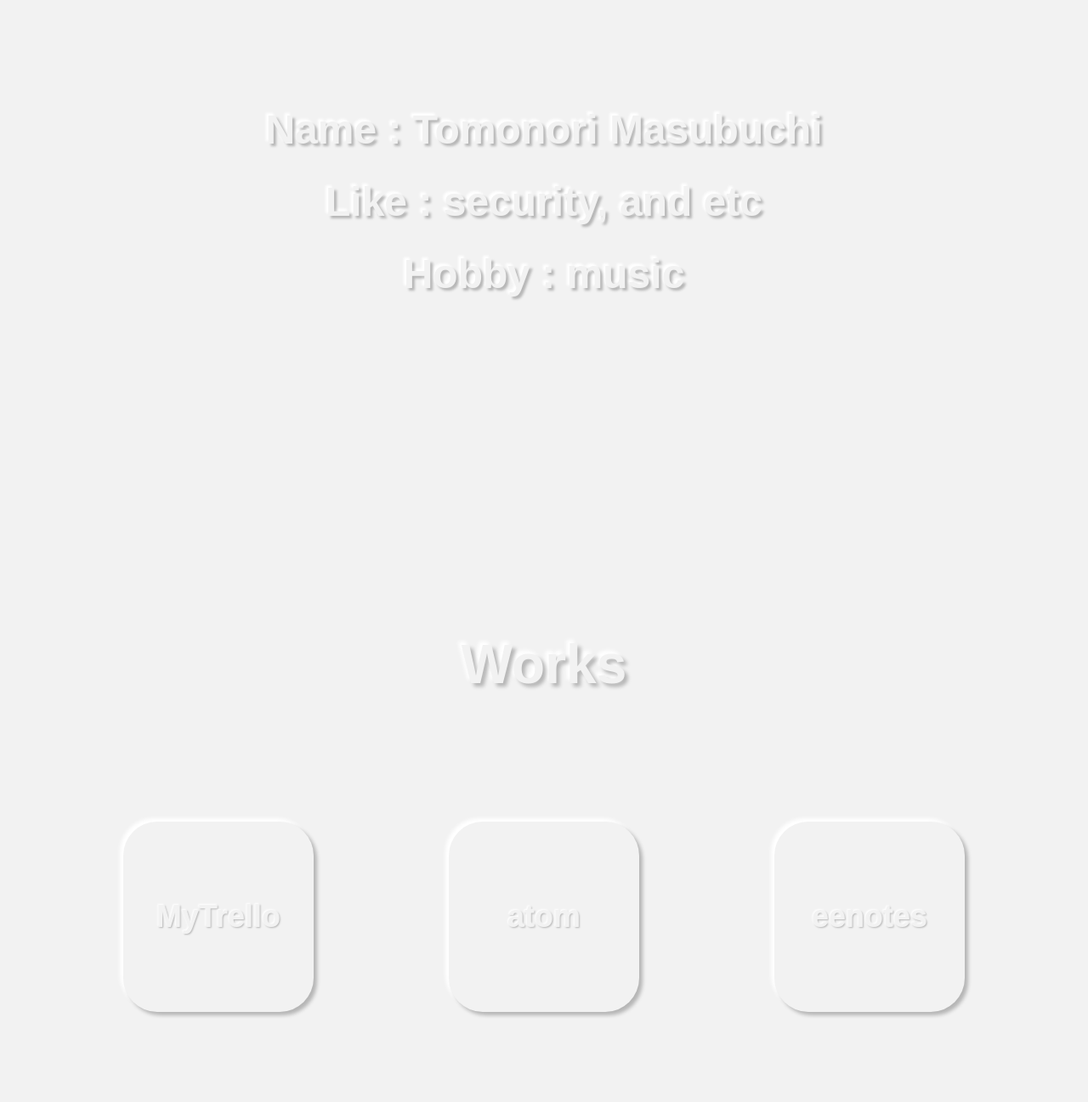
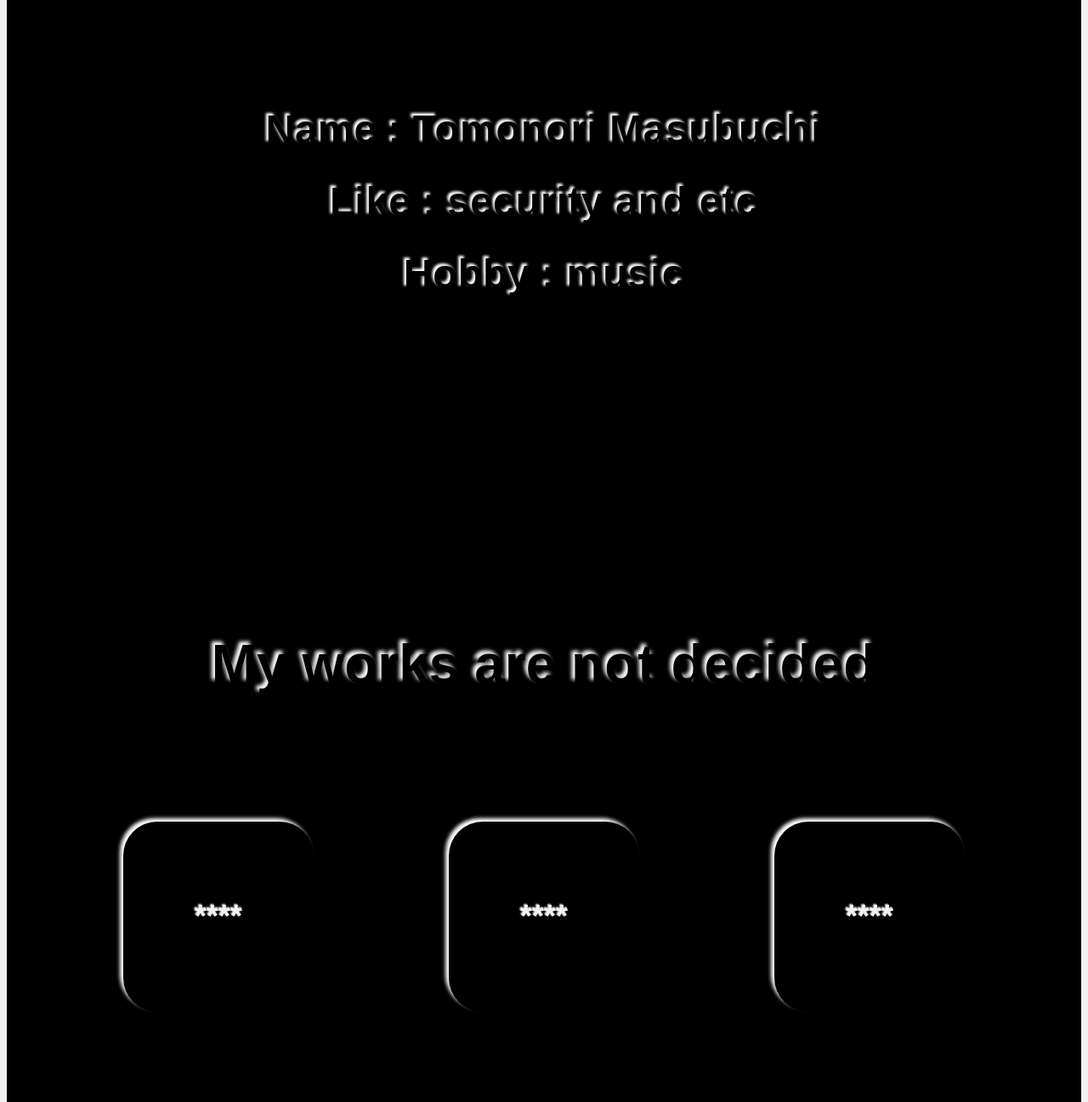
Before and after one commit to irontomasu/nori5.github.io, a plain HTML site: page index.html in a window 1280 px wide. Shown: the part 1040-2337 px from the top of the page at 85% size. Drawn offline with Linux system fonts and the light colour scheme.

Commit message:
mypage retechnical commit

```diff
--- a/index.html
+++ b/index.html
@@ -15,21 +15,21 @@
         <p class="sub-title font-drop-shadow-large">Profile</p>
         <div id="board">
             <p class="sentence font-drop-shadow-midium">Name : Tomonori Masubuchi</p>
-            <p class="sentence font-drop-shadow-midium">Like : security, and etc</p>
+            <p class="sentence font-drop-shadow-midium">Like : security and etc</p>
             <p class="sentence font-drop-shadow-midium">Hobby : music</p>
         </div>
     </div>
     <div id="works">
-        <p class="sub-title font-drop-shadow-large">Works</p>
+        <p class="sub-title font-drop-shadow-large">My works are not decided</p>
         <div class="block">
             <div class="card card-drop-shadow">
-                <a href="">MyTrello</a>
+                <a href="">****</a>
             </div>
             <div class="card card-drop-shadow">
-                <a href="">atom</a>
+                <a href="">****</a>
             </div>
             <div class="card card-drop-shadow">
-                <a href="">eenotes</a>
+                <a href="">****</a>
             </div>
         </div>
     </div>
--- a/style.css
+++ b/style.css
@@ -1,3 +1,9 @@
+body{
+    background-color: black;
+    color: black;
+}
+
+
 :root {
     --main-color: #f2f2f2;
     --main-height: 100vh;
```
